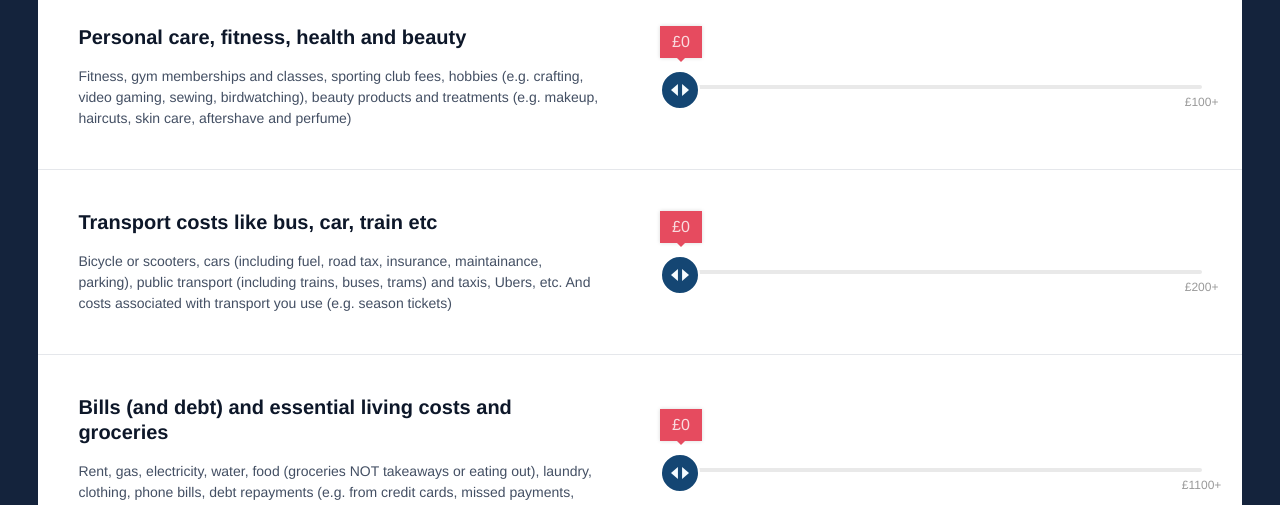
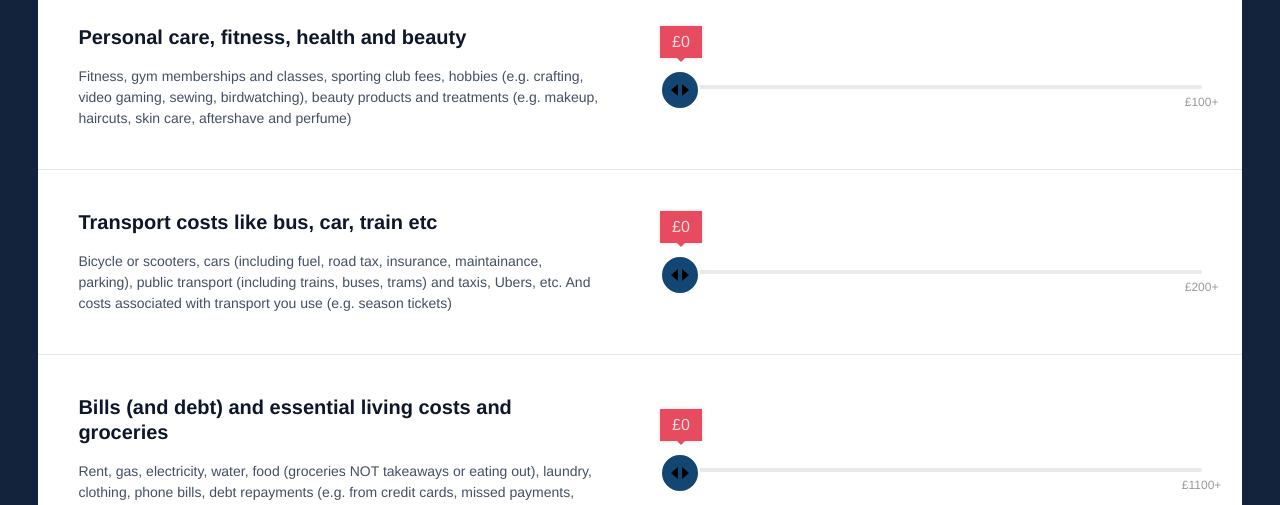
Before and after one commit to daniellee86/budgeting-advice-app, a Next.js app: page /question-slider in a window 1280 px wide. Shown: the part 287-792 px from the top of the page. Built offline with nearby package versions, Linux system fonts and the light colour scheme.

Commit message:
fix slider arrows

```diff
--- a/styles/globals.css
+++ b/styles/globals.css
@@ -5,10 +5,6 @@
 body {
   font-family: "Replica Pro", Helvetica, Arial;
   @apply font-normal antialiased bg-monzo-black text-monzo-dark-black;
-}
-
-h1,
-h2 {
 }
 
 a {
@@ -68,9 +64,6 @@ button.no-focus:focus-visible {
   outline-offset: 0;
 }
 
-.rc-slider-custom-holder {
-}
-
 .rc-slider-custom-holder
   .rc-slider-tooltip-placement-top
   .rc-slider-tooltip-inner {
@@ -93,7 +86,7 @@ button.no-focus:focus-visible {
 
 .rc-slider-custom-holder .rc-slider-handle {
   @apply focus:outline-dashed focus:outline-monzo-red outline-2;
-  background: url("../public/arrows.png") no-repeat center;
+  background: url("../public/arrows.svg") no-repeat center;
   background-size: 50%;
 }
 
```
